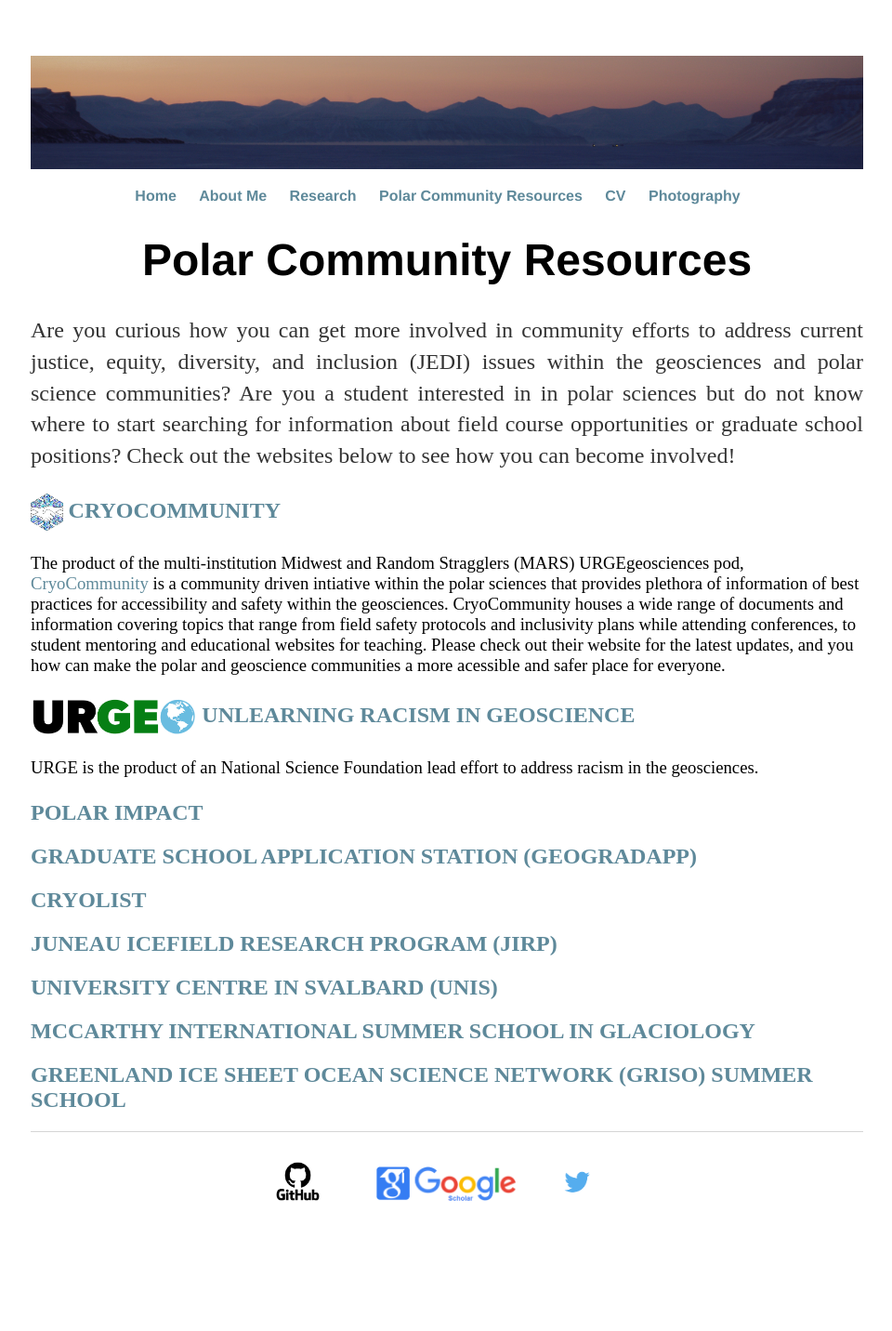
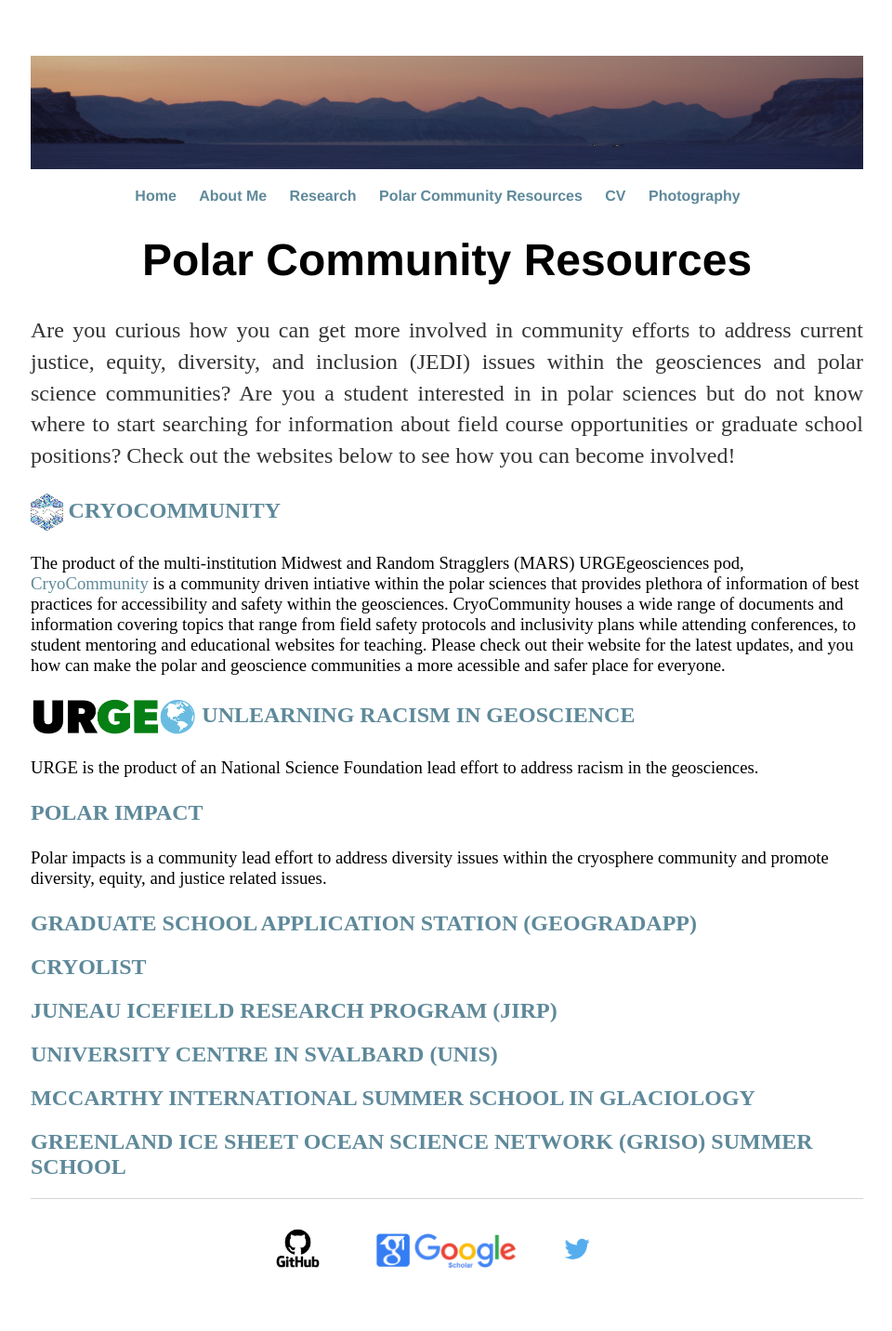
Before and after one commit to Cbarnett207/CBarnett207.github.io, a Jekyll site: the page built from community/index.html, in a window 1280 px wide. Shown: the whole page at 93% size, without its empty margins (159-1119 px from the left). Built offline with Jekyll 4.4.1, drawn with Linux system fonts in a browser that asks for light colours; before the commit the page ends 1360 px from its top, so only the background shows below that.

Commit message:
Update index.html

```diff
--- a/community/index.html
+++ b/community/index.html
@@ -35,6 +35,9 @@
 	<h2>
 		<span style=""><a href="https://www.polarimpactnetwork.org/" style="text-decoration:none">POLAR IMPACT</a></span>
 	</h2>
+	<p align="justify"><h3><span style="font-weight:normal">
+    		Polar impacts is a community lead effort to address diversity issues within the cryosphere community and promote diversity, equity, and justice related issues.
+	</span></h3></p>
     	<h2>
 		<span style=""><a href="https://geogradapp.com/" style="text-decoration:none">GRADUATE SCHOOL APPLICATION STATION (GEOGRADAPP)</a></span>
 	</h2>
```
